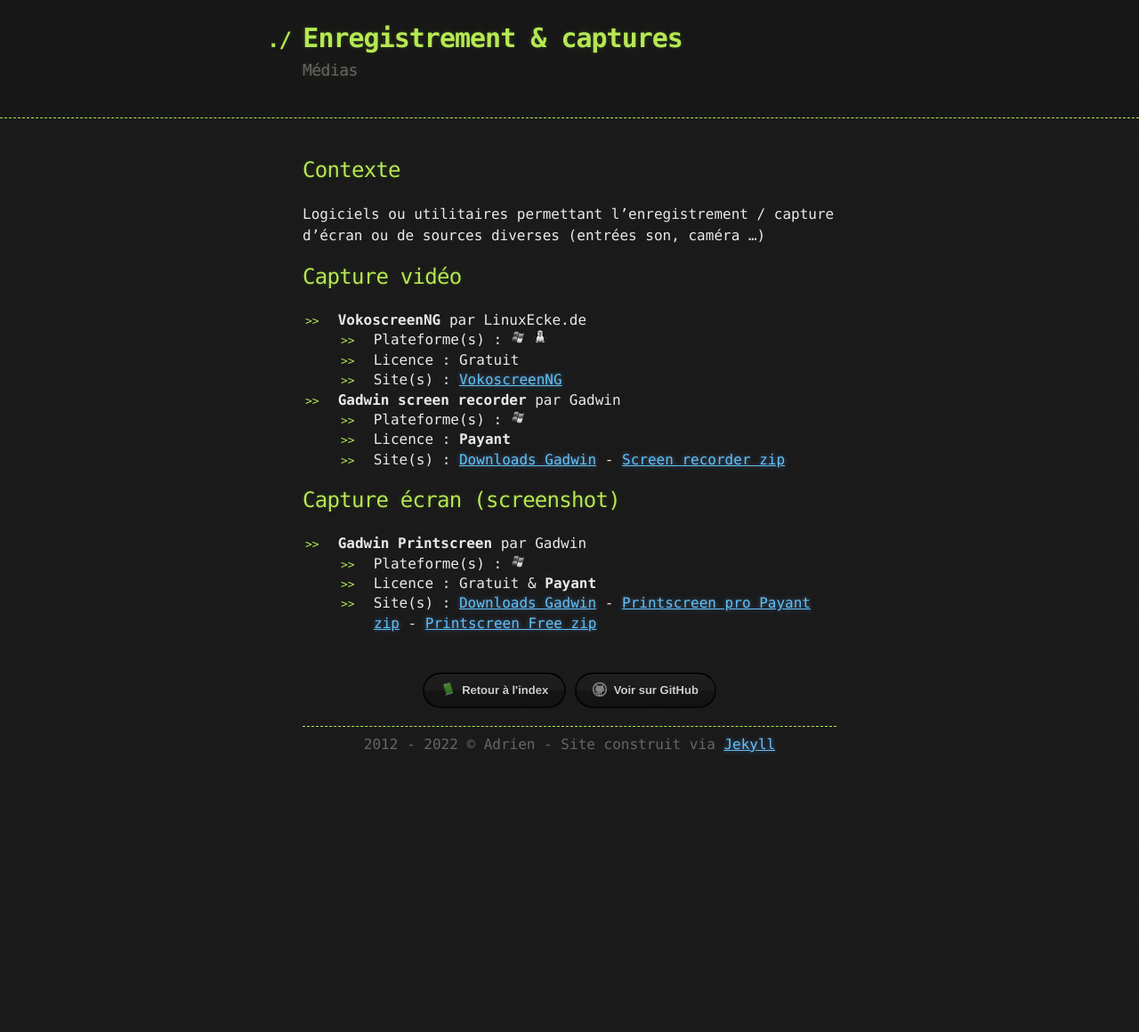
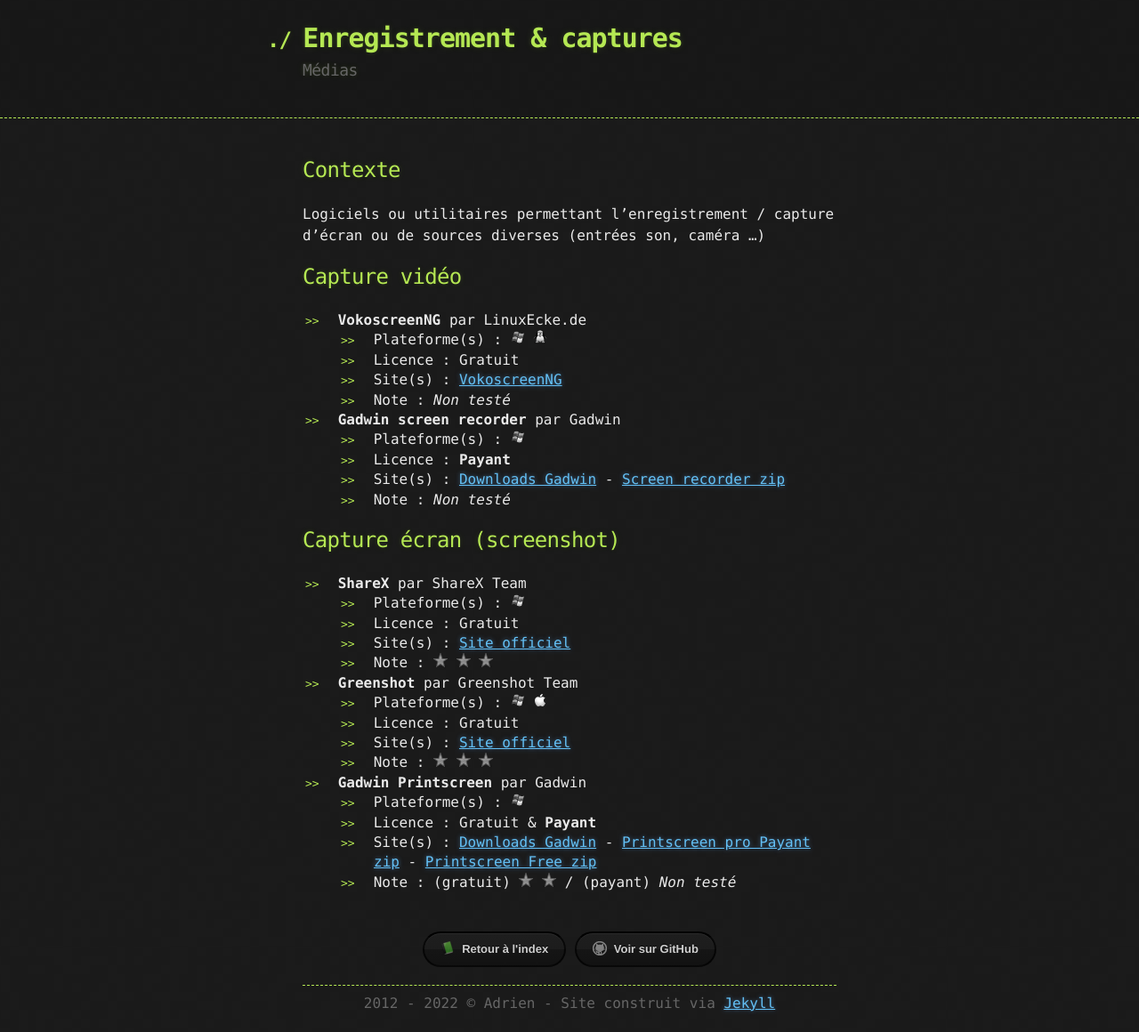
Before and after one commit to Adeber/Adeber.github.io, a Jekyll site: the page built from _posts/2001-01-01-enregistrement-captures.markdown, in a window 1280 px wide. Shown: the whole page at 89% size. Built offline with Jekyll 4.4.1, drawn with Linux system fonts in a browser that asks for light colours; before the commit the page ends 900 px from its top, so only the background shows below that.

Commit message:
FIX: modify some media tools

```diff
--- a/_posts/2001-01-01-enregistrement-captures.markdown
+++ b/_posts/2001-01-01-enregistrement-captures.markdown
@@ -14,15 +14,30 @@
 	- Plateforme(s) : ![Windows]({{site.url}}/images/windows.png "Windows") ![Linux]({{site.url}}/images/tux.png "Linux")
 	- Licence : Gratuit
 	- Site(s) : [VokoscreenNG](https://linuxecke.volkoh.de/vokoscreen/vokoscreen.html)
+	- Note : *Non testé*
 
 * **Gadwin screen recorder** par Gadwin
 	- Plateforme(s) : ![Windows]({{site.url}}/images/windows.png "Windows")
 	- Licence : **Payant**
 	- Site(s) : [Downloads Gadwin](https://www.gadwin.com/download/) - [Screen recorder zip](https://www.gadwin.com/download/ScreenRecorder_Setup.zip)
+	- Note : *Non testé*
 
 ## Capture écran (screenshot)
+
+* **ShareX** par ShareX Team
+	- Plateforme(s) : ![Windows]({{site.url}}/images/windows.png "Windows")
+	- Licence : Gratuit
+	- Site(s) : [Site officiel](https://getsharex.com/)
+	- Note : ![Star]({{site.url}}/images/star.png "Star") ![Star]({{site.url}}/images/star.png "Star") ![Star]({{site.url}}/images/star.png "Star")
+
+* **Greenshot** par Greenshot Team
+	- Plateforme(s) : ![Windows]({{site.url}}/images/windows.png "Windows") ![OS X]({{site.url}}/images/apple.png "OS X")
+	- Licence : Gratuit
+	- Site(s) : [Site officiel](https://getgreenshot.org/)
+	- Note : ![Star]({{site.url}}/images/star.png "Star") ![Star]({{site.url}}/images/star.png "Star") ![Star]({{site.url}}/images/star.png "Star")
 
 * **Gadwin Printscreen** par Gadwin
 	- Plateforme(s) : ![Windows]({{site.url}}/images/windows.png "Windows")
 	- Licence : Gratuit & **Payant**
 	- Site(s) : [Downloads Gadwin](https://www.gadwin.com/download/) - [Printscreen pro Payant zip](https://www.gadwin.com/download/PrintScreenPro_Setup.zip) - [Printscreen Free zip](https://www.gadwin.com/download/PrintScreen_Setup.zip)
+	- Note : (gratuit) ![Star]({{site.url}}/images/star.png "Star") ![Star]({{site.url}}/images/star.png "Star") / (payant) *Non testé*
--- a/_posts/2001-01-01-modifications-images.markdown
+++ b/_posts/2001-01-01-modifications-images.markdown
@@ -14,8 +14,4 @@
 	- Plateforme(s) : ![Windows]({{site.url}}/images/windows.png "Windows")
 	- Licence : Gratuit
 	- Site(s) : [PNG Enlarger](https://bggenerator.com/pngenlarger.html)
-
-* **PNG Enlarger** par BG Generator
-	- Plateforme(s) : ![Online]({{site.url}}/images/online-16p.png "Online")
-	- Licence : Gratuit
-	- Site(s) : [PNG Enlarger](https://bggenerator.com/pngenlarger.html)
+	- Note : *Non testé*
```
Also changed, not shown: images/star.png (added).
